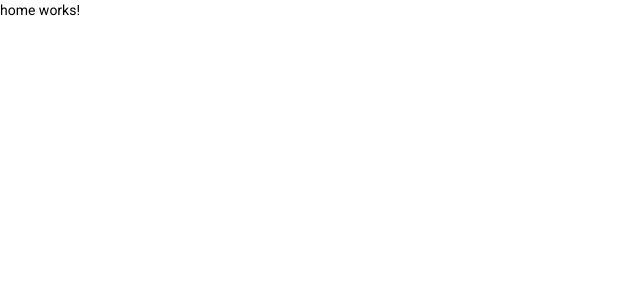
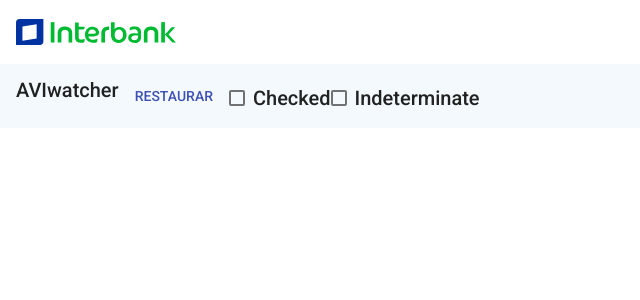
Before and after one commit to JLYARRINP/Angular-AviWatcherV2, an Angular app: page / in a window 1280 px wide. Shown: the top 300 px of the page, without its empty margins (0-640 px from the left). Built offline with nearby package versions, Linux system fonts and the light colour scheme.

Commit message:
navegador listo

```diff
--- a/angular.json
+++ b/angular.json
@@ -1,5 +1,8 @@
 {
     "$schema": "./node_modules/@angular/cli/lib/config/schema.json",
+    "cli": {
+      "analytics": false
+    },
     "version": 1,
     "newProjectRoot": "projects",
     "projects": {
--- a/src/app/app.component.ts
+++ b/src/app/app.component.ts
@@ -3,7 +3,7 @@ import { Component } from '@angular/core';
 @Component({
   selector: 'app-root',
   templateUrl: './app.component.html',
-  styleUrls: ['./app.component.css']
+  styleUrls: ['./app.component.scss']
 })
 export class AppComponent {
   title = 'IBK-AVI-Watcher';
--- a/src/app/home/home.component.html
+++ b/src/app/home/home.component.html
@@ -1 +1,13 @@
-<p>home works!</p>
+<mat-toolbar class="toolbar content-logo">
+    <a> <img class="logo" src="assets/img/logo-Interbank.svg" alt=""></a>
+</mat-toolbar>
+<mat-toolbar class="toolbar nav">
+    <p> <span>AVIwatcher</span></p>
+    <div class="button-container">
+        <button mat-button color="primary">RESTAURAR</button>
+    </div>
+    <div class="example-section">
+        <mat-checkbox class="example-margin">Checked</mat-checkbox>
+        <mat-checkbox class="example-margin">Indeterminate</mat-checkbox>
+    </div>
+</mat-toolbar>
--- /dev/null
+++ b/src/app/home/home.component.scss
@@ -0,0 +1,14 @@
+.content-logo {
+    background: white;
+    a {
+        display: flex;
+        img {
+            width: 10rem;
+            height: auto;
+        }
+    }
+}
+
+.nav {
+    background: #F3F9FD;
+}
--- a/src/app/home/home.component.ts
+++ b/src/app/home/home.component.ts
@@ -3,7 +3,7 @@ import { Component, OnInit } from '@angular/core';
 @Component({
   selector: 'app-home',
   templateUrl: './home.component.html',
-  styleUrls: ['./home.component.css']
+  styleUrls: ['./home.component.scss']
 })
 export class HomeComponent implements OnInit {
 
--- a/src/app/home/home.module.ts
+++ b/src/app/home/home.module.ts
@@ -1,12 +1,9 @@
 import { NgModule } from '@angular/core';
 import { CommonModule } from '@angular/common';
-
-
-
 @NgModule({
   declarations: [],
   imports: [
-    CommonModule
+    CommonModule,
   ]
 })
 export class HomeModule { }
--- a/src/assets/css/_colors.scss
+++ b/src/assets/css/_colors.scss
@@ -1,5 +1,5 @@
 $c-red: red;
-$c-blue: #00a9e0;
+$c-blue: #F3F9FD;
 $c-blue-05: rgba(0, 169, 224, 0.5);
 $c-skyblue: skyblue;
 $c-green: #5bc500;
--- a/src/custom-theme.scss
+++ b/src/custom-theme.scss
@@ -1,34 +1,44 @@
-
 // Custom Theming for Angular Material
 // For more information: https://material.angular.io/guide/theming
 @import '~@angular/material/theming';
 // Plus imports for other components in your app.
-
 // Include the common styles for Angular Material. We include this here so that you only
 // have to load a single css file for Angular Material in your app.
 // Be sure that you only ever include this mixin once!
 @include mat-core();
-
 // Define the palettes for your theme using the Material Design palettes available in palette.scss
 // (imported above). For each palette, you can optionally specify a default, lighter, and darker
 // hue. Available color palettes: https://material.io/design/color/
 $IBK-AVI-Watcher-primary: mat-palette($mat-indigo);
 $IBK-AVI-Watcher-accent: mat-palette($mat-pink, A200, A100, A400);
-
 // The warn palette is optional (defaults to red).
 $IBK-AVI-Watcher-warn: mat-palette($mat-red);
-
 // Create the theme object. A theme consists of configurations for individual
 // theming systems such as "color" or "typography".
-$IBK-AVI-Watcher-theme: mat-light-theme((
-  color: (
-    primary: $IBK-AVI-Watcher-primary,
-    accent: $IBK-AVI-Watcher-accent,
-    warn: $IBK-AVI-Watcher-warn,
-  )
-));
-
+$IBK-AVI-Watcher-theme: mat-light-theme(( color: ( primary: $IBK-AVI-Watcher-primary, accent: $IBK-AVI-Watcher-accent, warn: $IBK-AVI-Watcher-warn, )));
 // Include theme styles for core and each component used in your app.
 // Alternatively, you can import and @include the theme mixins for each component
 // that you are using.
 @include angular-material-theme($IBK-AVI-Watcher-theme);
+// Custom Theming for Angular Material
+// For more information: https://material.angular.io/guide/theming
+@import '~@angular/material/theming';
+// Plus imports for other components in your app.
+// Include the common styles for Angular Material. We include this here so that you only
+// have to load a single css file for Angular Material in your app.
+// Be sure that you only ever include this mixin once!
+@include mat-core();
+// Define the palettes for your theme using the Material Design palettes available in palette.scss
+// (imported above). For each palette, you can optionally specify a default, lighter, and darker
+// hue. Available color palettes: https://material.io/design/color/
+$IBK-AVI-Watcher-primary: mat-palette($mat-indigo);
+$IBK-AVI-Watcher-accent: mat-palette($mat-pink, A200, A100, A400);
+// The warn palette is optional (defaults to red).
+$IBK-AVI-Watcher-warn: mat-palette($mat-red);
+// Create the theme object. A theme consists of configurations for individual
+// theming systems such as "color" or "typography".
+$IBK-AVI-Watcher-theme: mat-light-theme(( color: ( primary: $IBK-AVI-Watcher-primary, accent: $IBK-AVI-Watcher-accent, warn: $IBK-AVI-Watcher-warn, )));
+// Include theme styles for core and each component used in your app.
+// Alternatively, you can import and @include the theme mixins for each component
+// that you are using.
+@include angular-material-theme($IBK-AVI-Watcher-theme);
```
Also changed, not shown: src/app/app.module.ts (+7 -3 lines), src/app/app.component.css (deleted), src/app/app.component.scss (added), src/app/home/home.component.css (deleted), src/assets/img/logo-Interbank.svg (added).
